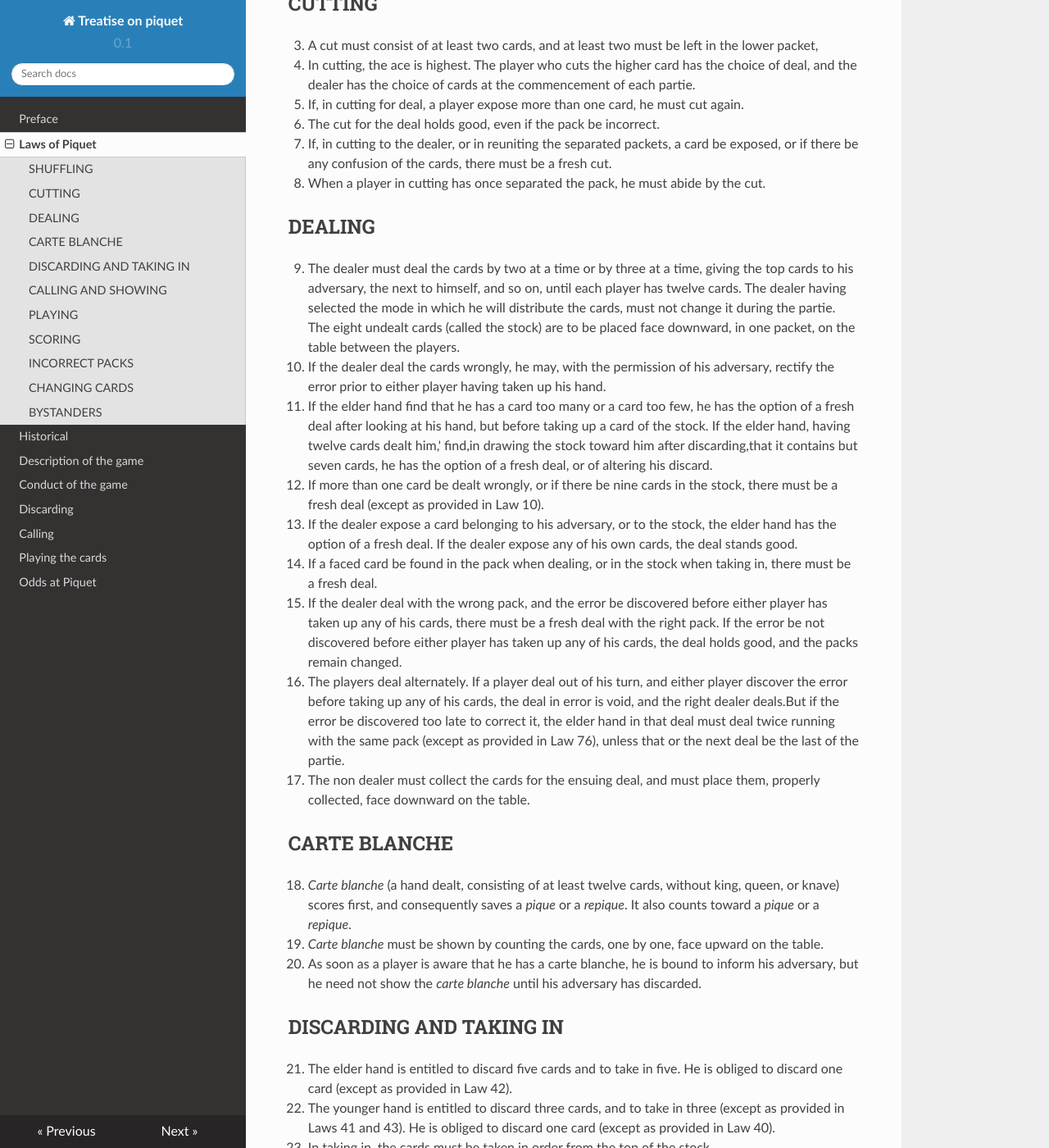
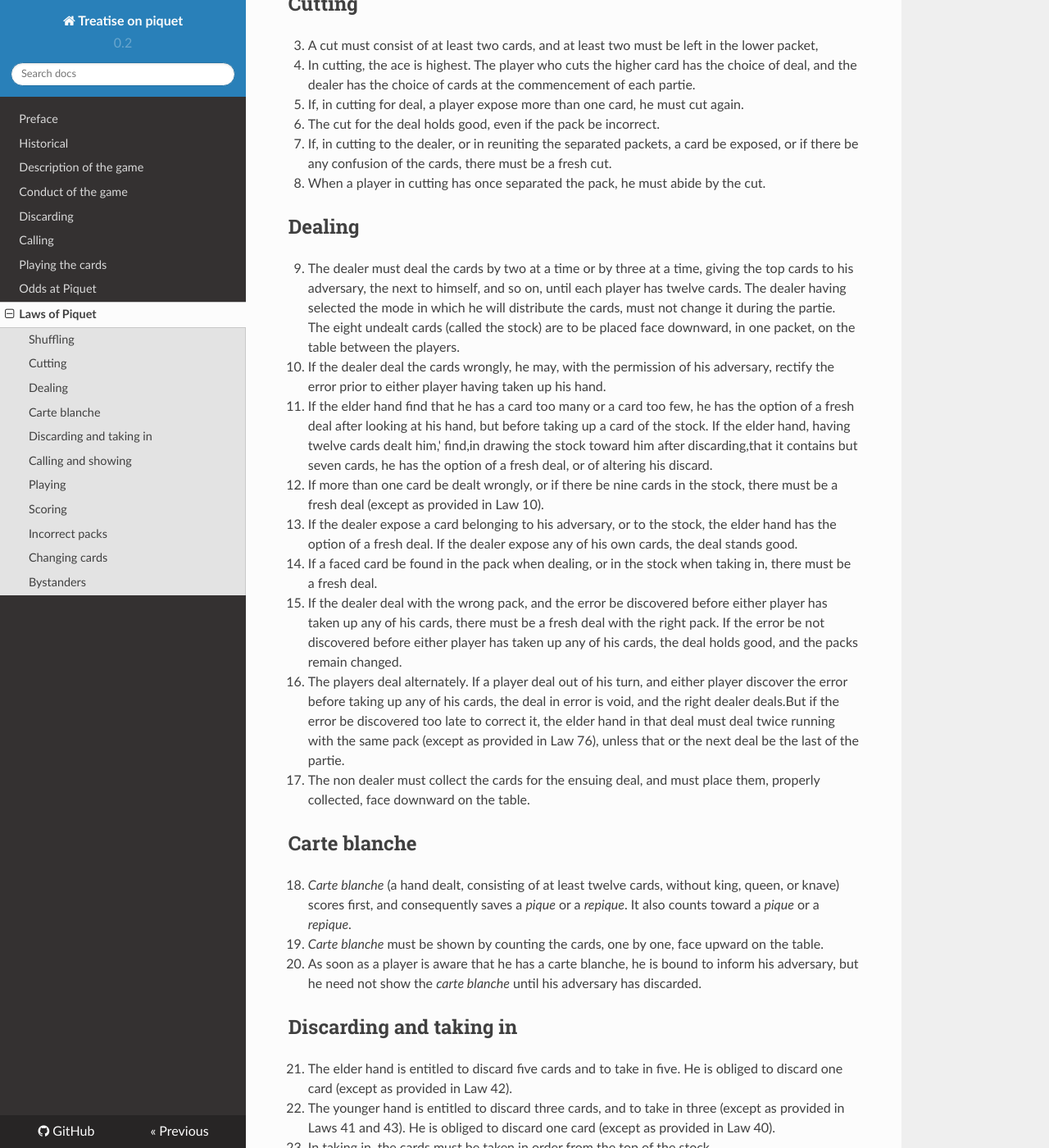
Before and after one commit to mmai/piquetBook, an MkDocs documentation site: the page built from src/lawsOfPiquet.md, in a window 1280 px wide and 1400 px high, scrolled down 348 px. Shown: the whole window at 82% size. Built offline with MkDocs 1.6.1, drawn with Linux system fonts in a browser that asks for light colours; nearby versions of some CDN libraries; old or Windows-style settings are respelled for this version of MkDocs; some of the changed text lies outside the part shown.

Commit message:
reordering

```diff
--- a/mkdocs.yml
+++ b/mkdocs.yml
@@ -1,10 +1,11 @@
 site_name: Treatise on piquet
 site_author: Henri Bourcereau
+repo_url: https://github.com/mmai/piquetBook/
+edit_uri: edit/master/src/
 extra:
-    version: 0.1
-pages:
+    version: 0.2
+nav:
   - Preface: index.md
-  - Laws of Piquet: lawsOfPiquet.md
   - Historical: historical.md
   - Description of the game: descriptionOfTheGame.md
   - Conduct of the game: conductOfTheGame.md
@@ -12,6 +13,7 @@ pages:
   - Calling: calling.md
   - Playing the cards: playingTheCards.md
   - Odds at Piquet : oddsAtPiquet.md
+  - Laws of Piquet: lawsOfPiquet.md
 theme: readthedocs
 docs_dir: src/
 site_dir: html/
--- a/src/lawsOfPiquet.md
+++ b/src/lawsOfPiquet.md
@@ -1,12 +1,12 @@
 # LAWS OF PIQUET
 
-## SHUFFLING
+## Shuffling
 
   1. Each player has a right to shuffle both his own and his adversary's pack. The dealer has the right of shuffling last.
 
   2. The pack must not be shuffled below the table, nor in such manner as to expose the faces of any of the cards.
 
-## CUTTING
+## Cutting
 
   3. A cut must consist of at least two cards, and at least two must be left in the lower packet,
 
@@ -20,7 +20,7 @@
 
   8. When a player in cutting has once separated the pack, he must abide by the cut.
 
-## DEALING
+## Dealing
 
 9. The dealer must deal the cards by two at a time or by three at a time, giving the top cards to his adversary, the next to himself, and so on, until each player has twelve cards. The dealer having selected the mode in which he will distribute the cards, must not change it during the partie. The eight undealt cards (called the stock) are to be placed face downward, in one packet, on the table between the players.
 
@@ -40,7 +40,7 @@
 
 17. The non dealer must collect the cards for the ensuing deal, and must place them, properly collected, face downward on the table.
 
-## CARTE BLANCHE
+## Carte blanche
 
 18. _Carte blanche_ (a hand dealt, consisting of at least twelve cards, without king, queen, or knave) scores first, and consequently saves a _pique_ or a _repique_. It also counts toward a _pique_ or a _repique_.
 
@@ -48,7 +48,7 @@
 
 20. As soon as a player is aware that he has a carte blanche, he is bound to inform his adversary, but he need not show the _carte blanche_ until his adversary has discarded.
 
-## DISCARDING AND TAKING IN
+## Discarding and taking in
 
 21. The elder hand is entitled to discard five cards and to take in five. He is obliged to discard one card (except as provided in Law 42).
 
@@ -100,7 +100,7 @@
 
 45. A player may examine his own discard at any time.
 
-## CALLING AND SHOWING
+## Calling and showing
 
 46. The elder hand must call his point first, or he loses the right to call it. It is sufficient to call the number of cards of the point. The younger hand is not entitled to reply by inquiring what the elder hand's point makes, unless he hold at least an equal number of cards; and the inquiry bars him from counting a superior number of cards for point.
 
@@ -124,7 +124,7 @@
 
 56. When the younger hand has played to the first trick, neither player can reckon anything omitted (except as provided in Law 54).
 
-## PLAYING
+## Playing
 
 57. If a player play with less than twelve cards in hand, he is liable to no penalty. His adversary counts as tricks all cards that cannot be played to.
 
@@ -140,7 +140,7 @@
 
 60. A player is entitled to examine both hi sown and his adversary's tricks at any time.
 
-## SCORING
+## Scoring
 
 61. Carte blanche scores ten.
 
@@ -179,17 +179,17 @@
 
 74. In case of a difference in the written scores, a player's score of his own hand shall be taken as correct.
 
-## INCORRECT PACKS
+## Incorrect packs
 
 75. If a pack be discovered to be incorrect, redundant, or imperfect, the deal in which the discovery is made is void. All preceding deals stand good.
 
-## CHANGING CARDS
+## Changing cards
 
 76. Before the pack is cut to the dealer a player may call for fresh cards at his own expense. He must call for two new packs, of which the dealer has the choice.
 
 77. Torn or marked cards must be replaced, or new packs called for at the expense of the two players.
 
-## BYSTANDERS
+## Bystanders
 
 78. If a bystander call attention to any error or oversight, and thereby affect the score, he maybe called on to pay all stakes and bets of the player whose interest he has prejudicially affected.
 
@@ -258,7 +258,7 @@ A player has no choice of cards on commencing a fresh partie.
 
 # CASES AND DECISIONS.
 
-## Case I.
+## Case I
 
  - A calls four cards for point.
  - B replies, " Equal."
```
Also changed, not shown: src/descriptionOfTheGame.md (+2 -1 lines), src/index.md (+7 -1 lines), 1 other file.
